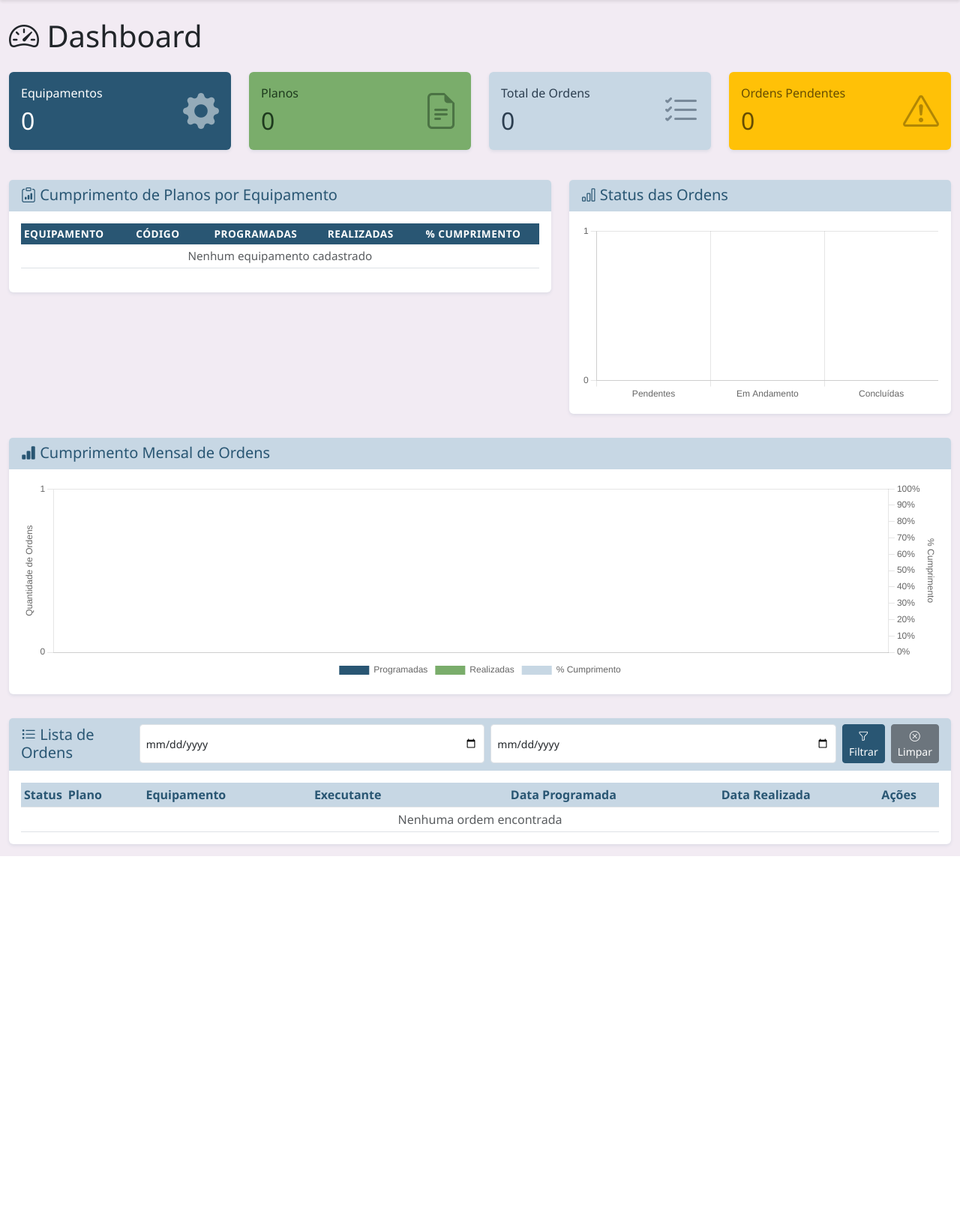
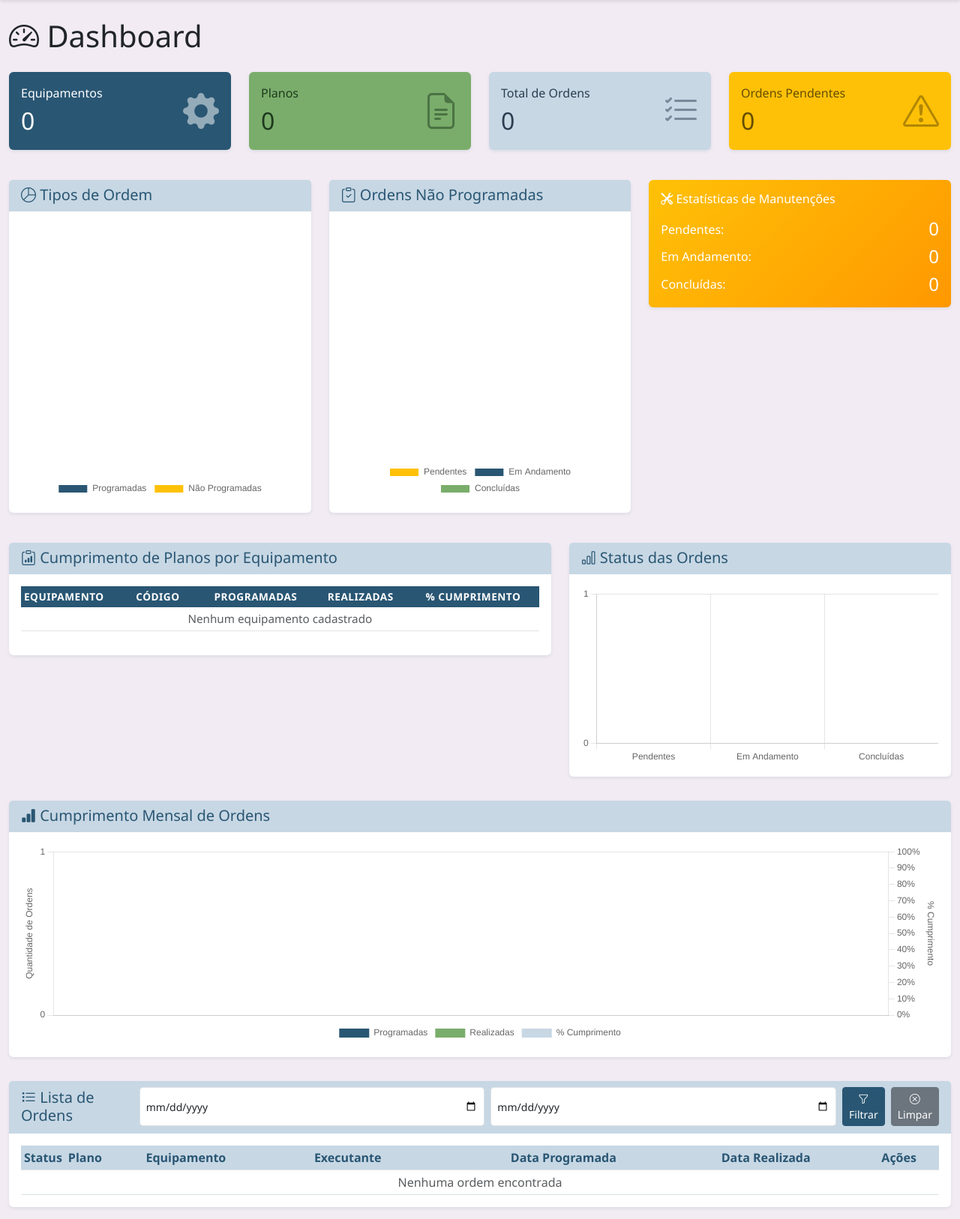
Before and after one commit to jcsouzadev/PlanCheck, a Flask app: page / in a window 1280 px wide. Shown: the part 62-1688 px from the top of the page at 75% size. Before the commit the page ends 1204 px from the top, so only its background shows below. Run offline with Flask 3, Linux system fonts and the light colour scheme; the visitor is signed in with stand-in values (Sample User, id 1); data comes from the database, SQL or seed files in the repository; data that the repository does not hold is empty.

Commit message:
Add dashboard with order status charts and statistics
Adds new API endpoints to fetch order data and updates the dashboard template to display pie and doughnut charts for order types and non-programmed order statuses.

Replit-Commit-Author: Agent
Replit-Commit-Session-Id: 4f882a3d-8ae1-42ec-80e5-675a41a13642
Replit-Commit-Checkpoint-Type: intermediate_checkpoint
Replit-Commit-Screenshot-Url: https://storage.googleapis.com/screenshot-production-us-central1/cc179dff-f5f1-4a30-a98d-f458b5e00ebe/4f882a3d-8ae1-42ec-80e5-675a41a13642/qEWAbeY

```diff
--- a/routes.py
+++ b/routes.py
@@ -1159,6 +1159,32 @@ def dashboard_ordens():
 
     return jsonify(ordens_lista)
 
+@main_bp.route('/api/dashboard/tipo-ordem')
+@login_required
+def dashboard_tipo_ordem():
+    """API para retornar dados de ordens programadas vs não programadas"""
+    total_programadas = OrdemExecucao.query.filter_by(tipo_ordem='programada').count()
+    total_nao_programadas = OrdemExecucao.query.filter_by(tipo_ordem='nao_programada').count()
+
+    return jsonify({
+        'programadas': total_programadas,
+        'nao_programadas': total_nao_programadas
+    })
+
+@main_bp.route('/api/dashboard/nao-programadas-status')
+@login_required
+def dashboard_nao_programadas_status():
+    """API para retornar status de ordens não programadas"""
+    nao_programadas_pendentes = OrdemExecucao.query.filter_by(tipo_ordem='nao_programada', status='pendente').count()
+    nao_programadas_em_andamento = OrdemExecucao.query.filter_by(tipo_ordem='nao_programada', status='em_andamento').count()
+    nao_programadas_concluidas = OrdemExecucao.query.filter_by(tipo_ordem='nao_programada', status='concluida').count()
+
+    return jsonify({
+        'pendentes': nao_programadas_pendentes,
+        'em_andamento': nao_programadas_em_andamento,
+        'concluidas': nao_programadas_concluidas
+    })
+
 # ==============================================================================
 # Rotas de CRUD de Usuários
 # ==============================================================================
--- a/templates/index.html
+++ b/templates/index.html
@@ -58,6 +58,50 @@
                         <h2 class="mb-0">{{ ordens_pendentes }}</h2>
                     </div>
                     <i class="bi bi-exclamation-triangle" style="font-size: 3rem; opacity: 0.5;"></i>
+                </div>
+            </div>
+        </div>
+    </div>
+</div>
+
+<div class="row mb-4">
+    <div class="col-md-4">
+        <div class="card">
+            <div class="card-header">
+                <h5 class="mb-0"><i class="bi bi-pie-chart"></i> Tipos de Ordem</h5>
+            </div>
+            <div class="card-body">
+                <canvas id="tipoOrdemChart"></canvas>
+            </div>
+        </div>
+    </div>
+    <div class="col-md-4">
+        <div class="card">
+            <div class="card-header">
+                <h5 class="mb-0"><i class="bi bi-clipboard-check"></i> Ordens Não Programadas</h5>
+            </div>
+            <div class="card-body">
+                <canvas id="naoProgramadasChart"></canvas>
+            </div>
+        </div>
+    </div>
+    <div class="col-md-4">
+        <div class="card text-white" style="background: linear-gradient(135deg, #FFC107 0%, #FF9800 100%);">
+            <div class="card-body">
+                <h6 class="card-title"><i class="bi bi-tools"></i> Estatísticas de Manutenções</h6>
+                <div id="statsNaoProgramadas">
+                    <div class="d-flex justify-content-between align-items-center mt-3">
+                        <span>Pendentes:</span>
+                        <h4 class="mb-0" id="statPendentes">-</h4>
+                    </div>
+                    <div class="d-flex justify-content-between align-items-center mt-2">
+                        <span>Em Andamento:</span>
+                        <h4 class="mb-0" id="statEmAndamento">-</h4>
+                    </div>
+                    <div class="d-flex justify-content-between align-items-center mt-2">
+                        <span>Concluídas:</span>
+                        <h4 class="mb-0" id="statConcluidas">-</h4>
+                    </div>
                 </div>
             </div>
         </div>
@@ -389,6 +433,64 @@ document.addEventListener('DOMContentLoaded', function() {
             });
         });
 
+    // Carregar dados de tipos de ordem (Programadas vs Não Programadas)
+    fetch('/api/dashboard/tipo-ordem')
+        .then(response => response.json())
+        .then(data => {
+            const tipoOrdemCtx = document.getElementById('tipoOrdemChart').getContext('2d');
+            new Chart(tipoOrdemCtx, {
+                type: 'pie',
+                data: {
+                    labels: ['Programadas', 'Não Programadas'],
+                    datasets: [{
+                        data: [data.programadas, data.nao_programadas],
+                        backgroundColor: ['#295673', '#FFC107']
+                    }]
+                },
+                options: {
+                    responsive: true,
+                    maintainAspectRatio: true,
+                    plugins: {
+                        legend: {
+                            position: 'bottom'
+                        }
+                    }
+                }
+            });
+        });
+
+    // Carregar dados de status de ordens não programadas
+    fetch('/api/dashboard/nao-programadas-status')
+        .then(response => response.json())
+        .then(data => {
+            // Atualizar estatísticas no card
+            document.getElementById('statPendentes').textContent = data.pendentes;
+            document.getElementById('statEmAndamento').textContent = data.em_andamento;
+            document.getElementById('statConcluidas').textContent = data.concluidas;
+
+            // Criar gráfico de rosca (doughnut)
+            const naoProgramadasCtx = document.getElementById('naoProgramadasChart').getContext('2d');
+            new Chart(naoProgramadasCtx, {
+                type: 'doughnut',
+                data: {
+                    labels: ['Pendentes', 'Em Andamento', 'Concluídas'],
+                    datasets: [{
+                        data: [data.pendentes, data.em_andamento, data.concluidas],
+                        backgroundColor: ['#FFC107', '#295673', '#7AAD6B']
+                    }]
+                },
+                options: {
+                    responsive: true,
+                    maintainAspectRatio: true,
+                    plugins: {
+                        legend: {
+                            position: 'bottom'
+                        }
+                    }
+                }
+            });
+        });
+
     carregarOrdens();
 });
 </script>
```
